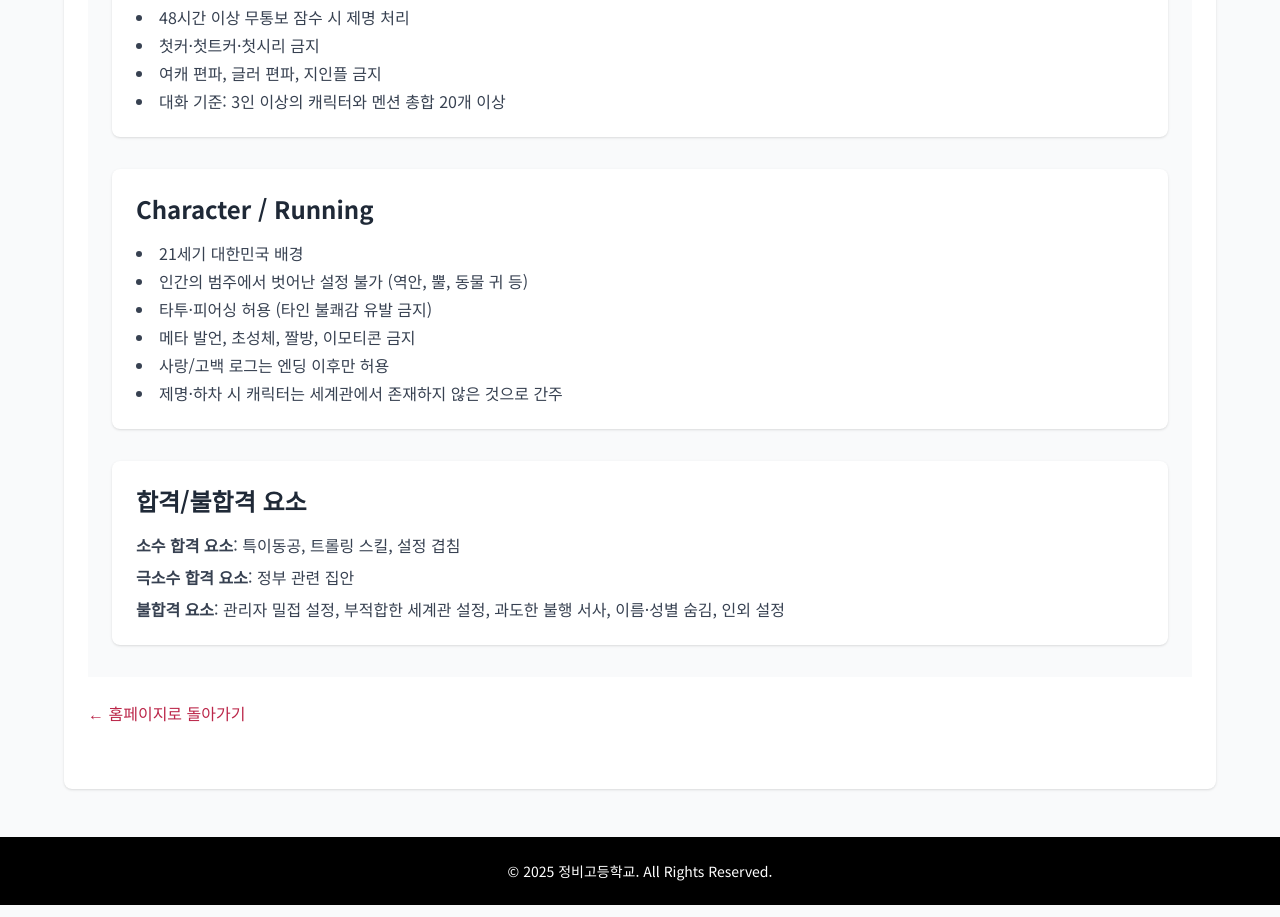
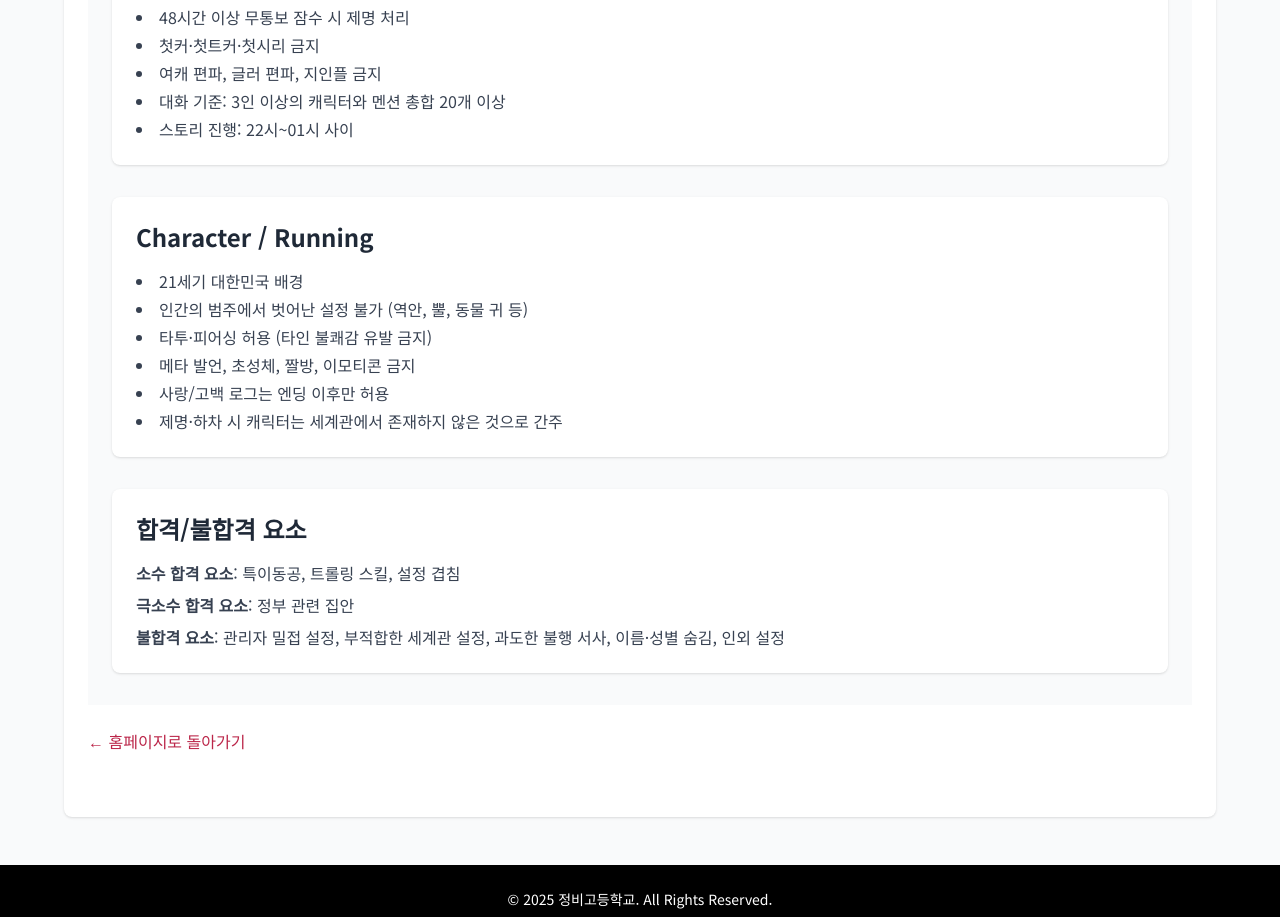
Before and after one commit to Ch1oeKim/JeongBiHighSchool-homepage, a plain HTML site: page notice.html in a window 1280 px wide. Shown: the part 885-1802 px from the top of the page. Drawn offline with nearby package versions, Linux system fonts and the light colour scheme.

Commit message:
Update notice.html

```diff
--- a/notice.html
+++ b/notice.html
@@ -80,6 +80,7 @@
         <li>첫커·첫트커·첫시리 금지</li>
         <li>여캐 편파, 글러 편파, 지인플 금지</li>
         <li>대화 기준: 3인 이상의 캐릭터와 멘션 총합 20개 이상</li>
+        <li>스토리 진행: 22시~01시 사이</li>
       </ul>
     </article>
 
```
